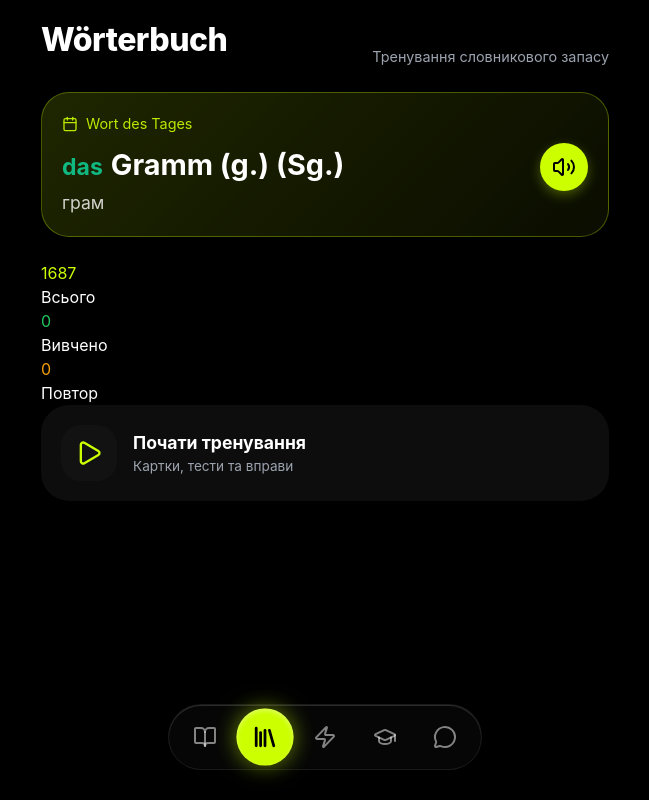
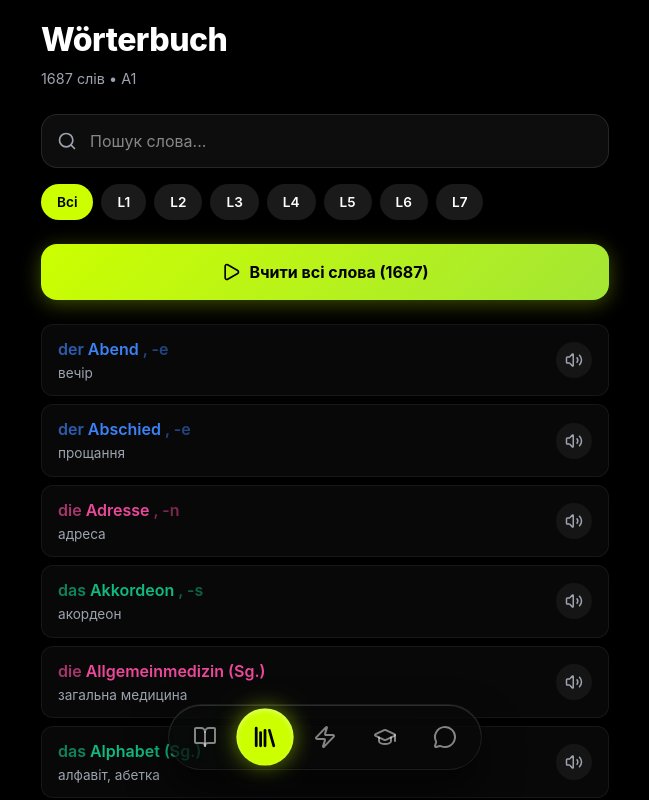
Before and after one commit to Artom-sites/deutsch-trainer-a1, a React (Vite) app: page / in a window 1280 px wide. Both pictures are taken after a click on the button 580 px from the left and 737 px from the top of the page. Shown: the top 800 px of the page, without its empty margins (315-964 px from the left). Built offline with nearby package versions, Linux system fonts and the light colour scheme.

Commit message:
Improve: DictionaryTab redesign (search, filters, word list), remove auto-play on flip

```diff
--- a/src/components/DictionaryTab.jsx
+++ b/src/components/DictionaryTab.jsx
@@ -1,194 +1,220 @@
 // src/components/DictionaryTab.jsx
-// Вкладка "Словник" - тренування всіх слів
-import React from 'react';
+// Redesigned "Словник" tab - Clean, minimal with lesson filters
+import React, { useState } from 'react';
 import useStore from '../store/useStore';
 import { words } from '../data/lexicon';
-import { BookOpen, Play, RotateCcw, Calendar, Volume2 } from 'lucide-react';
+import { lessons } from '../data/lessons';
+import { Play, Search, BookOpen, ChevronRight, Volume2 } from 'lucide-react';
 import { speakWord } from '../utils/speech';
 
 const DictionaryTab = () => {
     const startAllWords = useStore(state => state.startAllWords);
-    const getLearnedCount = useStore(state => state.getLearnedCount);
-    const getTotalWords = useStore(state => state.getTotalWords);
-    const getDueCount = useStore(state => state.getDueCount);
+    const startLessonWords = useStore(state => state.startLessonWords);
 
-    const learned = getLearnedCount();
-    const total = getTotalWords();
-    const dueCount = getDueCount();
+    const [searchQuery, setSearchQuery] = useState('');
+    const [selectedLesson, setSelectedLesson] = useState(null);
 
-    // Get Word of the Day (stable for the day)
-    const getDailyWord = () => {
-        if (!words || words.length === 0) return null;
-        const today = new Date().toDateString();
-        let hash = 0;
-        for (let i = 0; i < today.length; i++) {
-            hash = today.charCodeAt(i) + ((hash << 5) - hash);
+    // Filter words
+    const filteredWords = words.filter(w => {
+        const matchesSearch = searchQuery === '' ||
+            w.word.toLowerCase().includes(searchQuery.toLowerCase()) ||
+            w.translation.toLowerCase().includes(searchQuery.toLowerCase());
+        const matchesLesson = selectedLesson === null || w.lesson === selectedLesson;
+        return matchesSearch && matchesLesson;
+    });
+
+    // Get gender color
+    const getGenderColor = (article) => {
+        switch (article) {
+            case 'der': return '#3b82f6';
+            case 'die': return '#ec4899';
+            case 'das': return '#10b981';
+            default: return '#ffffff';
         }
-        const index = Math.abs(hash) % words.length;
-        return words[index];
     };
-
-    const dailyWord = getDailyWord();
 
     return (
         <div className="screen">
             <div className="screen-header">
+                <div>
                     <h1 className="screen-title">Wörterbuch</h1>
-                <p className="screen-subtitle">Тренування словникового запасу</p>
+                    <p className="screen-subtitle">{words.length} слів • A1</p>
+                </div>
             </div>
 
-            {/* Word of the Day */}
-            {dailyWord && (
-                <div className="card fade-in" style={{
-                    marginBottom: 'var(--space-lg)',
-                    background: 'linear-gradient(135deg, rgba(204, 255, 0, 0.15) 0%, rgba(204, 255, 0, 0.05) 100%)',
-                    borderColor: 'rgba(204, 255, 0, 0.3)',
-                    color: 'var(--text-primary)',
+            {/* Search Bar */}
+            <div style={{
                 position: 'relative',
-                    overflow: 'hidden'
+                marginBottom: 'var(--space-md)'
             }}>
-                    <div style={{ position: 'relative', zIndex: 2 }}>
+                <Search
+                    size={20}
+                    style={{
+                        position: 'absolute',
+                        left: 16,
+                        top: '50%',
+                        transform: 'translateY(-50%)',
+                        color: 'var(--text-secondary)'
+                    }}
+                />
+                <input
+                    type="text"
+                    placeholder="Пошук слова..."
+                    value={searchQuery}
+                    onChange={(e) => setSearchQuery(e.target.value)}
+                    style={{
+                        width: '100%',
+                        padding: '14px 16px 14px 48px',
+                        background: 'rgba(255, 255, 255, 0.05)',
+                        border: '1px solid rgba(255, 255, 255, 0.1)',
+                        borderRadius: 16,
+                        color: 'white',
+                        fontSize: '1rem'
+                    }}
+                />
+            </div>
+
+            {/* Lesson Filter Pills */}
             <div style={{
                 display: 'flex',
-                            alignItems: 'center',
                 gap: 8,
-                            marginBottom: 'var(--space-sm)',
-                            opacity: 0.9,
-                            fontSize: '0.9rem',
-                            color: 'var(--color-accent)'
+                overflowX: 'auto',
+                paddingBottom: 'var(--space-sm)',
+                marginBottom: 'var(--space-md)',
+                scrollbarWidth: 'none'
             }}>
-                            <Calendar size={16} />
-                            <span>Wort des Tages</span>
+                <button
+                    onClick={() => setSelectedLesson(null)}
+                    style={{
+                        padding: '8px 16px',
+                        borderRadius: 20,
+                        border: 'none',
+                        background: selectedLesson === null ? 'var(--color-accent)' : 'rgba(255,255,255,0.1)',
+                        color: selectedLesson === null ? 'black' : 'white',
+                        fontWeight: 600,
+                        fontSize: '0.85rem',
+                        whiteSpace: 'nowrap',
+                        cursor: 'pointer'
+                    }}
+                >
+                    Всі
+                </button>
+                {lessons.slice(0, 7).map(l => (
+                    <button
+                        key={l.id}
+                        onClick={() => setSelectedLesson(l.id)}
+                        style={{
+                            padding: '8px 16px',
+                            borderRadius: 20,
+                            border: 'none',
+                            background: selectedLesson === l.id ? 'var(--color-accent)' : 'rgba(255,255,255,0.1)',
+                            color: selectedLesson === l.id ? 'black' : 'white',
+                            fontWeight: 600,
+                            fontSize: '0.85rem',
+                            whiteSpace: 'nowrap',
+                            cursor: 'pointer'
+                        }}
+                    >
+                        L{l.id}
+                    </button>
+                ))}
             </div>
 
-                        <div style={{ display: 'flex', justifyContent: 'space-between', alignItems: 'flex-start' }}>
-                            <div>
-                                <div style={{ fontSize: '1.8rem', fontWeight: 700, marginBottom: 4 }}>
-                                    {dailyWord.article && (
-                                        <span style={{
-                                            color: dailyWord.article === 'der' ? 'var(--color-masculine)' :
-                                                dailyWord.article === 'die' ? 'var(--color-feminine)' :
-                                                    dailyWord.article === 'das' ? 'var(--color-neuter)' : 'var(--color-accent)',
-                                            marginRight: 8,
-                                            fontSize: '0.8em'
-                                        }}>
-                                            {dailyWord.article}
-                                        </span>
-                                    )}
-                                    {dailyWord.word}
-                                </div>
-                                <div style={{ fontSize: '1.1rem', opacity: 0.8 }}>
-                                    {dailyWord.translation}
-                                </div>
-                            </div>
+            {/* Start Training Button */}
             <button
-                                onClick={(e) => {
-                                    e.stopPropagation();
-                                    speakWord(dailyWord.word);
-                                }}
+                onClick={() => selectedLesson ? startLessonWords(selectedLesson) : startAllWords()}
                 style={{
-                                    background: 'var(--color-accent)', // Neon button
+                    width: '100%',
+                    padding: '16px',
+                    marginBottom: 'var(--space-lg)',
+                    background: 'linear-gradient(135deg, var(--color-accent) 0%, #a3e635 100%)',
                     border: 'none',
-                                    borderRadius: '50%',
-                                    width: 48,
-                                    height: 48,
+                    borderRadius: 16,
+                    color: 'black',
+                    fontWeight: 700,
+                    fontSize: '1rem',
                     display: 'flex',
                     alignItems: 'center',
                     justifyContent: 'center',
+                    gap: 8,
                     cursor: 'pointer',
-                                    boxShadow: '0 4px 12px rgba(204, 255, 0, 0.3)'
+                    boxShadow: '0 4px 20px rgba(204, 255, 0, 0.3)'
                 }}
             >
-                                <Volume2 size={24} color="black" />
+                <Play size={20} />
+                Вчити {selectedLesson ? `Lektion ${selectedLesson}` : 'всі слова'} ({filteredWords.length})
             </button>
+
+            {/* Words List */}
+            <div style={{
+                display: 'flex',
+                flexDirection: 'column',
+                gap: 8
+            }}>
+                {filteredWords.slice(0, 50).map(word => (
+                    <div
+                        key={word.id}
+                        style={{
+                            display: 'flex',
+                            alignItems: 'center',
+                            justifyContent: 'space-between',
+                            padding: '12px 16px',
+                            background: 'rgba(255, 255, 255, 0.03)',
+                            border: '1px solid rgba(255, 255, 255, 0.06)',
+                            borderRadius: 12
+                        }}
+                    >
+                        <div>
+                            {/* German word with article */}
+                            <div style={{
+                                color: getGenderColor(word.article),
+                                fontWeight: 600,
+                                fontSize: '1rem'
+                            }}>
+                                {word.article && <span style={{ opacity: 0.7, marginRight: 4 }}>{word.article}</span>}
+                                {word.word}
+                                {word.plural && <span style={{ opacity: 0.5, marginLeft: 4 }}>, {word.plural}</span>}
                             </div>
-                    </div>
-                </div>
-            )}
-
-            {/* Stats */}
-            <div className="stats-row">
-                <div className="stat-card">
-                    <div className="stat-value" style={{ color: 'var(--color-accent)' }}>{total}</div>
-                    <div className="stat-label">Всього</div>
-                </div>
-                <div className="stat-card">
-                    <div className="stat-value" style={{ color: 'var(--color-success)' }}>{learned}</div>
-                    <div className="stat-label">Вивчено</div>
-                </div>
-                <div className="stat-card">
-                    <div className="stat-value" style={{ color: 'var(--color-warning)' }}>{dueCount}</div>
-                    <div className="stat-label">Повтор</div>
+                            {/* Translation */}
+                            <div style={{
+                                color: 'var(--text-secondary)',
+                                fontSize: '0.85rem',
+                                marginTop: 2
+                            }}>
+                                {word.translation}
                             </div>
                         </div>
 
-            {/* Actions */}
-            <div style={{ display: 'flex', flexDirection: 'column', gap: 'var(--space-md)' }}>
-
-                {/* Start All Words */}
-                <div
-                    className="card card-clickable"
-                    onClick={startAllWords}
+                        {/* Audio button */}
+                        <button
+                            onClick={() => speakWord(word.word, word.article)}
                             style={{
+                                background: 'rgba(255, 255, 255, 0.05)',
+                                border: 'none',
+                                borderRadius: '50%',
+                                width: 36,
+                                height: 36,
                                 display: 'flex',
                                 alignItems: 'center',
-                        gap: 'var(--space-md)',
-                        background: 'var(--bg-card)',
-                        border: '1px solid var(--border-color)'
+                                justifyContent: 'center',
+                                cursor: 'pointer'
                             }}
                         >
+                            <Volume2 size={18} color="var(--text-secondary)" />
+                        </button>
+                    </div>
+                ))}
+
+                {filteredWords.length > 50 && (
                     <div style={{
-                        width: 56,
-                        height: 56,
-                        borderRadius: 'var(--radius-md)',
-                        background: 'var(--bg-surface)',
-                        display: 'flex',
-                        alignItems: 'center',
-                        justifyContent: 'center'
+                        textAlign: 'center',
+                        padding: 'var(--space-md)',
+                        color: 'var(--text-secondary)',
+                        fontSize: '0.85rem'
                     }}>
-                        <Play size={28} color="var(--color-primary)" />
-                    </div>
-                    <div>
-                        <div style={{ fontWeight: 700, fontSize: '1.1rem' }}>Почати тренування</div>
-                        <div style={{ fontSize: '0.85rem', color: 'var(--text-secondary)' }}>
-                            Картки, тести та вправи
-                        </div>
-                    </div>
-                </div>
-
-                {/* Review Due Words */}
-                {dueCount > 0 && (
-                    <div
-                        className="card card-clickable"
-                        onClick={startAllWords}
-                        style={{
-                            display: 'flex',
-                            alignItems: 'center',
-                            gap: 'var(--space-md)',
-                            background: 'rgba(245, 158, 11, 0.1)',
-                            border: '1px solid rgba(245, 158, 11, 0.3)'
-                        }}
-                    >
-                        <div style={{
-                            width: 56,
-                            height: 56,
-                            borderRadius: 'var(--radius-md)',
-                            background: 'var(--color-warning)',
-                            display: 'flex',
-                            alignItems: 'center',
-                            justifyContent: 'center'
-                        }}>
-                            <RotateCcw size={28} color="white" />
-                        </div>
-                        <div>
-                            <div style={{ fontWeight: 700, fontSize: '1.1rem' }}>Повторення</div>
-                            <div style={{ fontSize: '0.85rem', color: 'var(--text-secondary)' }}>
-                                {dueCount} слів на повтор
-                            </div>
-                        </div>
+                        + ще {filteredWords.length - 50} слів...
                     </div>
                 )}
-
             </div>
         </div>
     );
--- a/src/components/Flashcard.jsx
+++ b/src/components/Flashcard.jsx
@@ -35,10 +35,6 @@ const Flashcard = ({ word, onResult }) => {
 
     // Handle card flip (infinite toggle)
     const handleFlip = () => {
-        // Play audio when flipping to back (German side)
-        if (!isFlipped) {
-            speakWord(word.word, word.article);
-        }
         setIsFlipped(!isFlipped);
     };
 
```
Lines whose indentation alone changed are shown as unchanged.
